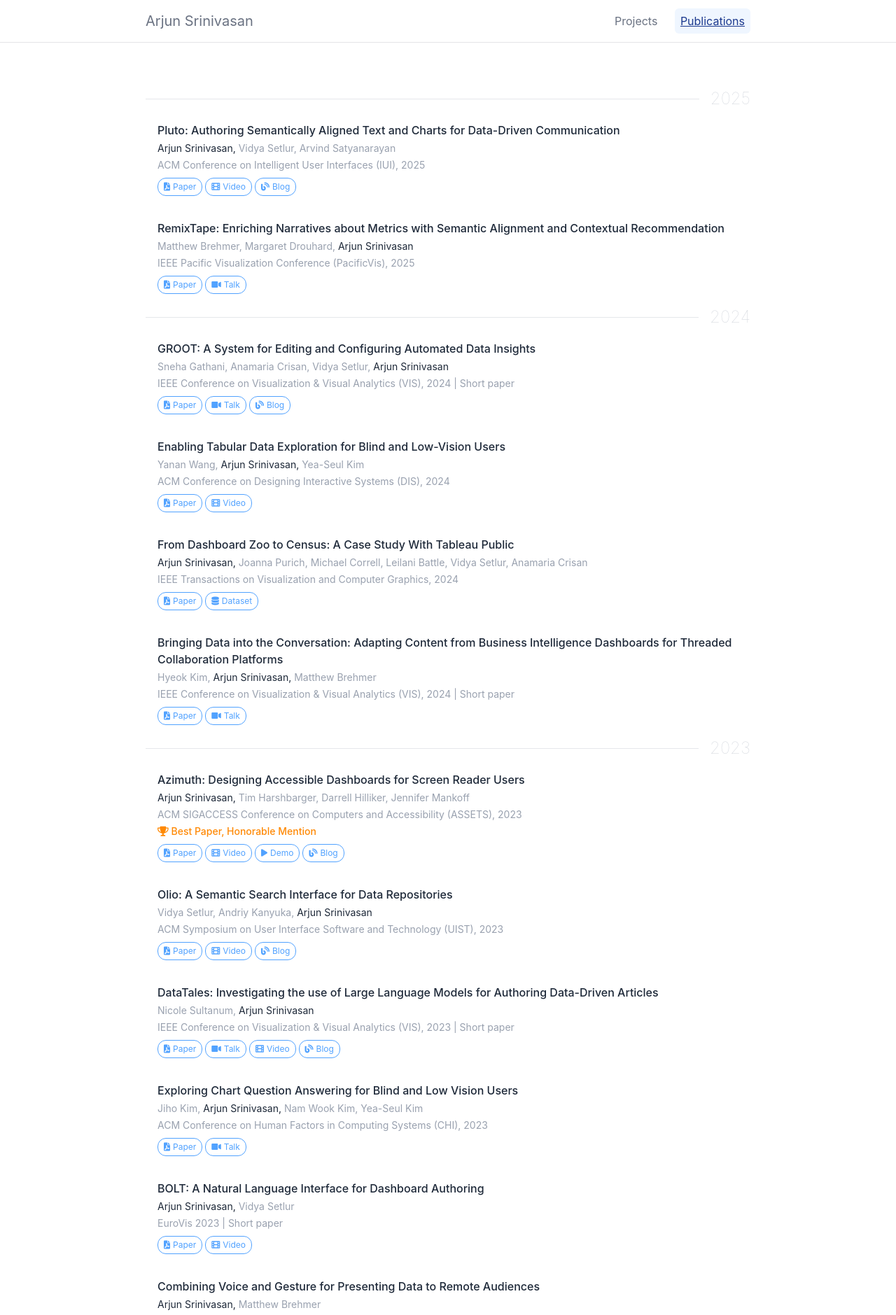
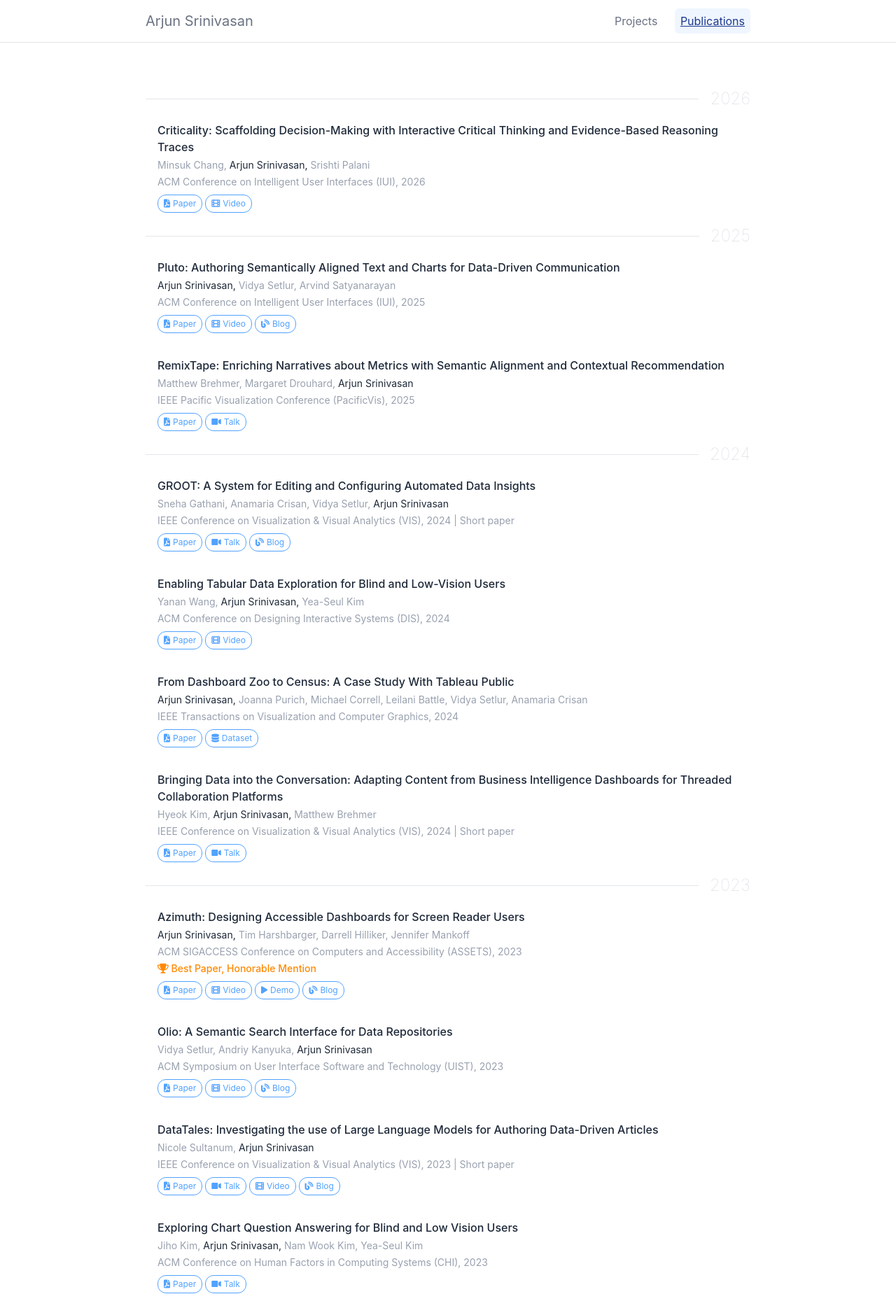
Before and after one commit to arjun010/arjun010.github.io, a Jekyll site: the page built from publications.md, in a window 1280 px wide. Shown: the top 1879 px of the page at 70% size. Built offline with Jekyll 4.4.1, drawn with Linux system fonts in a browser that asks for light colours; some web fonts are replaced.

Commit message:
adding criticality IUI entry

```diff
--- a/_data/publications.yml
+++ b/_data/publications.yml
@@ -1,3 +1,16 @@
+- title: "Criticality: Scaffolding Decision-Making with Interactive Critical Thinking and Evidence-Based Reasoning Traces"
+  authors:
+    - Minsuk Chang
+    - Arjun Srinivasan
+    - Srishti Palani
+  venue: ACM Conference on Intelligent User Interfaces (IUI), 2026
+  type: conference
+  date: 2026-07
+  feature-on-home-page: true
+  materials:
+    paper: assets/papers/criticality-iui26.pdf
+    video: 'https://drive.google.com/file/d/11WN9o5SBJNsoURKU8rGPHtuz1ZZtEGsu/view?usp=sharing'
+
 - title: "Pluto: Authoring Semantically Aligned Text and Charts for Data-Driven Communication"
   authors:
     - Arjun Srinivasan
--- a/assets/css/styles-built.css
+++ b/assets/css/styles-built.css
@@ -24,17 +24,11 @@
     --color-gray-700: oklch(37.3% 0.034 259.733);
     --color-gray-800: oklch(27.8% 0.033 256.848);
     --color-zinc-200: oklch(92% 0.004 286.32);
-    --color-zinc-300: oklch(87.1% 0.006 286.286);
-    --color-zinc-400: oklch(70.5% 0.015 286.067);
-    --color-zinc-500: oklch(55.2% 0.016 285.938);
     --color-zinc-600: oklch(44.2% 0.017 285.786);
-    --color-zinc-700: oklch(37% 0.013 285.805);
-    --color-zinc-800: oklch(27.4% 0.006 286.033);
     --color-black: #000;
     --color-white: #fff;
     --spacing: 0.25rem;
     --container-4xl: 56rem;
-    --container-5xl: 64rem;
     --text-xs: 0.75rem;
     --text-xs--line-height: calc(1 / 0.75);
     --text-sm: 0.875rem;
```
Also changed, not shown: 1 other file.
